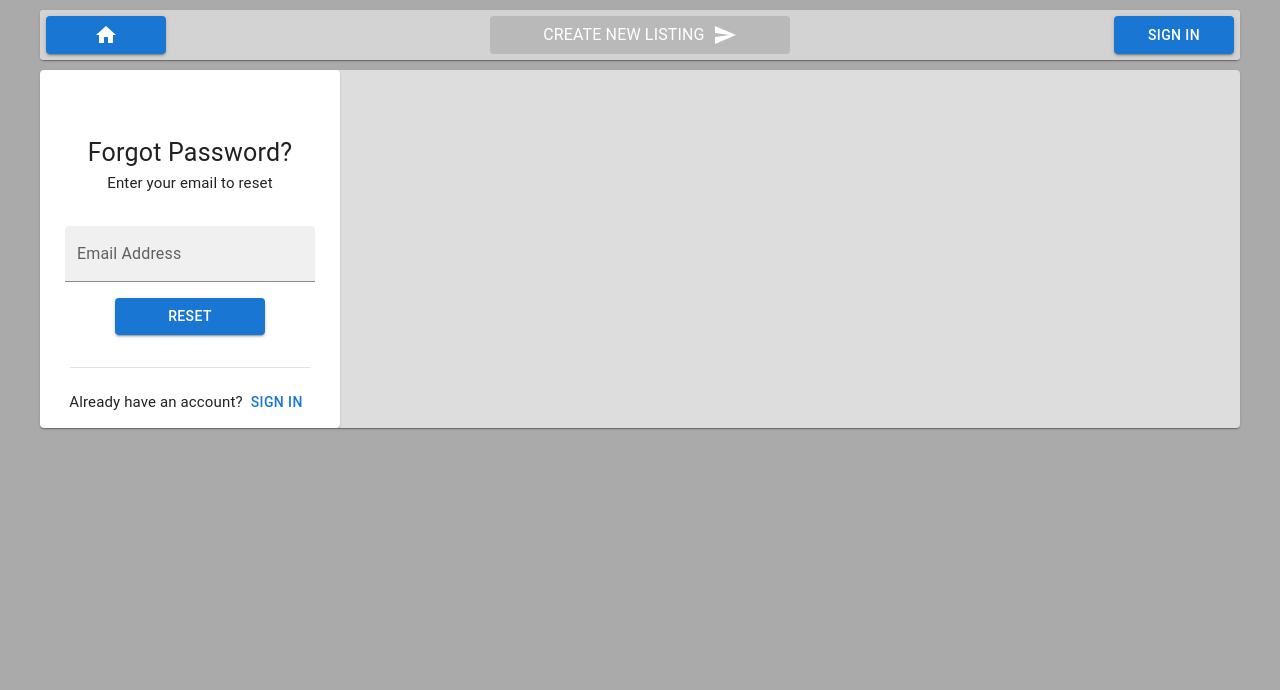
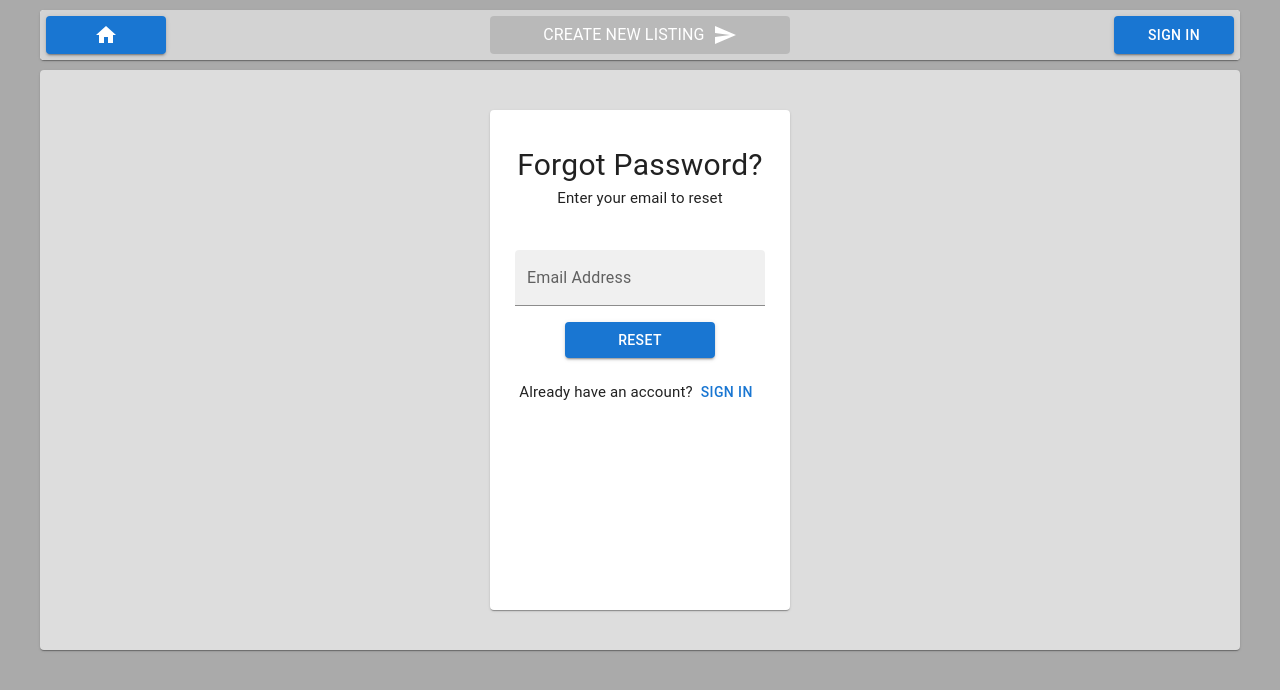
Before and after one commit to aaron-sc-io/goblin-merchant-marketplace, a React (Create React App) app: page /password-reset in a window 1280 px wide. Shown: the top 690 px of the page. Built offline with nearby package versions, Linux system fonts and the light colour scheme; no server answers; the HTML template or start-up script is replaced by a standard one.

Commit message:
UserCards and Container Updates

```diff
--- a/src/components/PasswordResetCard/PasswordResetCard.jsx
+++ b/src/components/PasswordResetCard/PasswordResetCard.jsx
@@ -3,10 +3,10 @@ import { TextField, Box, Button, Card, Typography, Alert, Divider } from '@mui/m
 const PasswordResetCard = ({ handleForgotPassSubmit, handleNavigateSignIn, loading, error, message, setUsername }) => {
   console.log(message);
   return (
-    <Card sx={{ width: '300px', minHeight: '350px' }}>
+    <Card sx={{ width: '300px', height: '500px' }}>
       <Box sx={{ display: 'flex', flexDirection: 'column', alignItems: 'center', py: 1 }}>
-        <Typography sx={{ fontSize: 25, mt: 7 }}> Forgot Password? </Typography>
-        <Typography sx={{ fontSize: 15, mb: 2 }}> Enter your email to reset </Typography>
+        <Typography sx={{ fontSize: 30, mt: 3 }}> Forgot Password? </Typography>
+        <Typography sx={{ fontSize: 15, mb: 3 }}> Enter your email to reset </Typography>
         {error && <Alert severity="error">{error}</Alert>}
         <TextField
           id='email-address'
@@ -19,12 +19,11 @@ const PasswordResetCard = ({ handleForgotPassSubmit, handleNavigateSignIn, loadi
           variant='contained'
           disabled={loading}
           onClick={handleForgotPassSubmit}
-          sx={{ width: '150px', mb: 4 }}
+          sx={{ width: '150px' }}
         >
           Reset
         </Button>
-        <Divider variant="middle" style={{width:'80%'}} />
-        <Box sx={{ display: 'flex', alignItems: 'center',  mt: 2 }}>
+        <Box sx={{ display: 'flex', alignItems: 'center',  mt: 2, mb: 15 }}>
           <Typography sx={{ fontSize: 15 }}>Already have an account?   </Typography>
           <Button onClick={handleNavigateSignIn}>Sign In</Button>
         </Box>
--- a/src/components/PasswordResetCard/PasswordResetCardContainer.jsx
+++ b/src/components/PasswordResetCard/PasswordResetCardContainer.jsx
@@ -35,16 +35,16 @@ const PasswordResetCardContainer = () => {
     setLoading(false);
   }
   return (
-    <Box>
+    <Box sx={{ display: 'flex', flexDirection: 'row', alignItems: 'center', justifyContent: 'center', py: 5 }}>
       <PasswordResetCard
-      handleForgotPassSubmit={handleForgotPassSubmit}
-      handleNavigateSignIn={handleNavigateSignIn}
-      error={error}
-      loading={loading}
-      message={message}
-      setUsername={setUsername} />
+        handleForgotPassSubmit={handleForgotPassSubmit}
+        handleNavigateSignIn={handleNavigateSignIn}
+        error={error}
+        loading={loading}
+        message={message}
+        setUsername={setUsername}
+      />
     </Box>
-
   );
 }
 
--- a/src/components/SignInCard/SignInCard.jsx
+++ b/src/components/SignInCard/SignInCard.jsx
@@ -26,16 +26,16 @@ const SignInCard = ({ handleNavigateRoot, handleNavigateForgotPass, handleNaviga
   };
 
   return(
-    <Card sx={{ width: '300px', minHeight: '350px' }}>
+    <Card sx={{ width: '300px', height: '500px' }}>
       <Box sx={{ display: 'flex', flexDirection: 'column', alignItems: 'center', py: 1 }}>
-        <Typography sx={{ fontSize: 40, mt: 1 }}> Log In </Typography>
+        <Typography sx={{ fontSize: 40, my: 1 }}> Log In </Typography>
         {error && <Alert severity="error">{error}</Alert>}
         <TextField
           id='email-address'
           label='Email Address'
           variant='filled'
           onChange={e => setUsername(e.target.value)}
-          sx={{ width: '250px', my: 2 }}
+          sx={{ width: '250px', mt: 1 }}
           />
         <TextField
           id='password'
@@ -43,7 +43,7 @@ const SignInCard = ({ handleNavigateRoot, handleNavigateForgotPass, handleNaviga
           type='password'
           variant='filled'
           onChange={e => setPassword(e.target.value)}
-          sx={{ width: '250px', mb: 2 }}
+          sx={{ width: '250px', mb: 3 }}
           />
         <Button
           variant='contained'
@@ -54,8 +54,8 @@ const SignInCard = ({ handleNavigateRoot, handleNavigateForgotPass, handleNaviga
           Submit
         </Button>
         <Box sx={{ display: 'flex', alignItems: 'center'}}>
-          <Button onClick={handleNavigateForgotPass} sx={{ textTransform: 'none', mb: 2 }}>
-            <Typography sx={{ fontSize: 15 }}>Forgot Password? </Typography>
+          <Button onClick={handleNavigateForgotPass} sx={{ textTransform: 'none', mb: 1 }}>
+            Forgot Password?
           </Button>
         </Box>
         <Divider variant="middle" style={{width:'80%'}} />
--- a/src/components/SignInCard/SignInCardContainer.jsx
+++ b/src/components/SignInCard/SignInCardContainer.jsx
@@ -1,5 +1,6 @@
 import { useNavigate } from 'react-router-dom';
 import SignInCard from './SignInCard';
+import { Box } from '@mui/material';
 
 const SignInCardContainer = () => {
   const navigate = useNavigate();
@@ -13,12 +14,14 @@ const SignInCardContainer = () => {
     navigate('/signup');
   };
   return (
-    <SignInCard
-      handleNavigateRoot={handleNavigateRoot}
-      handleNavigateForgotPass={handleNavigateForgotPass}
-      handleNavigateCreateAccount={handleNavigateCreateAccount}
-    />
-  )
+    <Box sx={{ display: 'flex', flexDirection: 'row', alignItems: 'center', justifyContent: 'center', py: 5 }}>
+      <SignInCard
+        handleNavigateRoot={handleNavigateRoot}
+        handleNavigateForgotPass={handleNavigateForgotPass}
+        handleNavigateCreateAccount={handleNavigateCreateAccount}
+      />
+    </Box>
+  );
 }
 
 export default SignInCardContainer
--- a/src/components/SignUpCard/SignUpCard.jsx
+++ b/src/components/SignUpCard/SignUpCard.jsx
@@ -35,9 +35,9 @@ const SignUpCard = ({ handleNavigateRoot, handleNavigateSignIn }) => {
 
 
   return(
-    <Card sx={{ width: '300px', minHeight: '450px' }}>
+    <Card sx={{ width: '300px', minHeight: '500px' }}>
       <Box sx={{ display: 'flex', flexDirection: 'column', alignItems: 'center', py: 1 }}>
-        <Typography sx={{ fontSize: 40, mt: 1 }}> Sign Up </Typography>
+        <Typography sx={{ fontSize: 40, my: 1 }}> Sign Up </Typography>
         {error && <Alert severity="error">{error}</Alert>}
         <TextField
           id='email-address'
--- a/src/components/SignUpCard/SignUpCardContainer.jsx
+++ b/src/components/SignUpCard/SignUpCardContainer.jsx
@@ -1,5 +1,6 @@
 import { useNavigate } from 'react-router-dom';
 import SignUpCard from './SignUpCard';
+import { Box } from '@mui/material';
 
 const SignUpCardContainer = () => {
   const navigate = useNavigate();
@@ -10,8 +11,13 @@ const SignUpCardContainer = () => {
     navigate('/signin');
   };
   return (
-    <SignUpCard handleNavigateRoot={handleNavigateRoot} handleNavigateSignIn={handleNavigateSignIn} />
-  )
+    <Box sx={{ display: 'flex', flexDirection: 'row', alignItems: 'center', justifyContent: 'center', py: 5 }}>
+      <SignUpCard
+        handleNavigateRoot={handleNavigateRoot}
+        handleNavigateSignIn={handleNavigateSignIn}
+      />
+    </Box>
+  );
 }
 
 export default SignUpCardContainer
```
